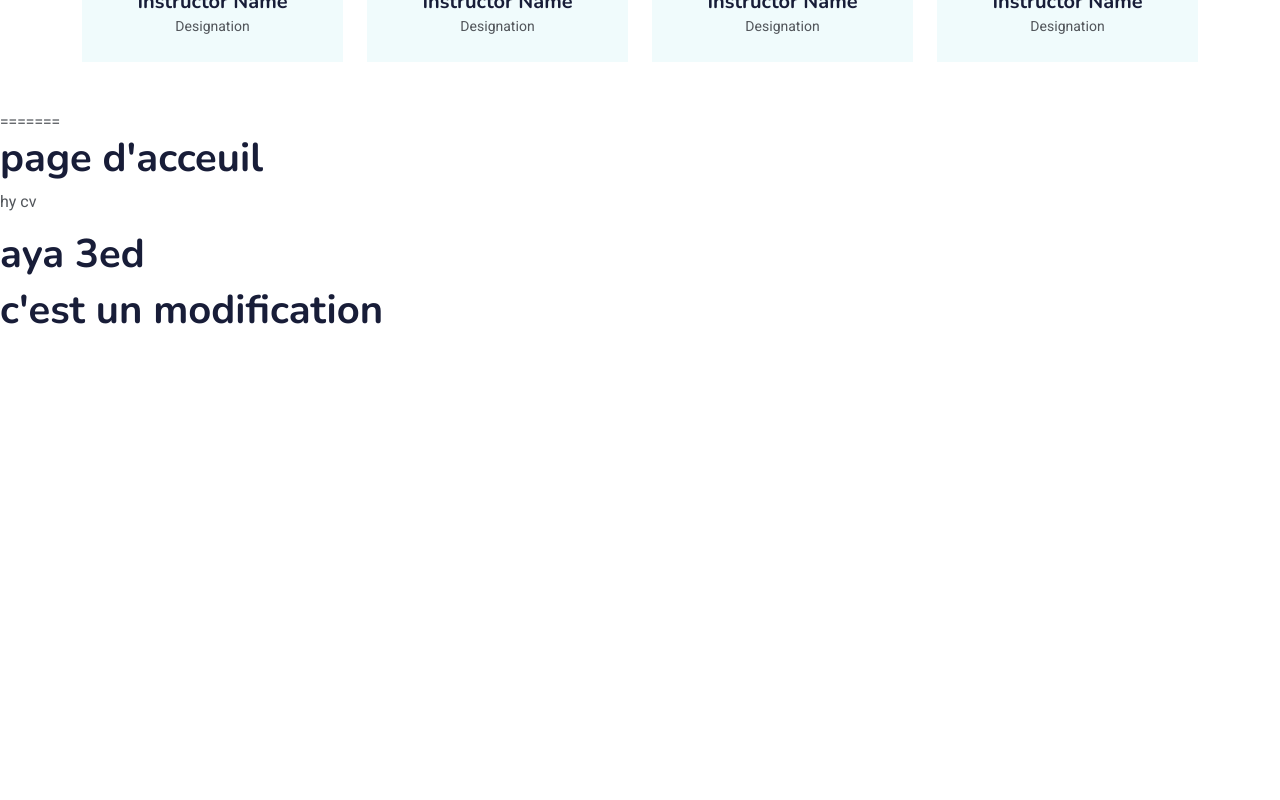
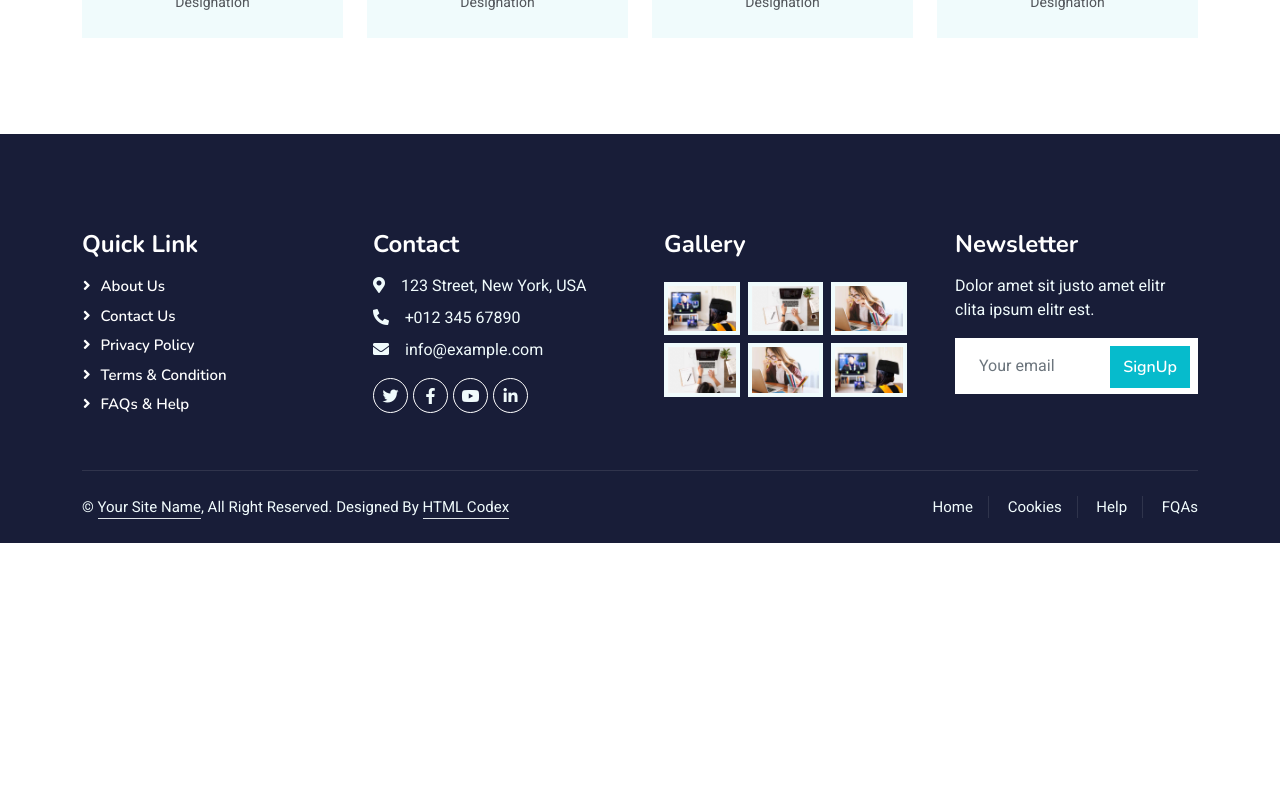
Before and after one commit to EyaMahjoub/classroomAngular, an Angular app: page / in a window 1280 px wide. Shown: the part 2860-3660 px from the top of the page. After the commit the page ends 3403 px from the top, so only its background shows below. Built offline with nearby package versions, Linux system fonts and the light colour scheme.

Commit message:
accueil1

```diff
--- a/src/app/app.component.html
+++ b/src/app/app.component.html
@@ -1,4 +1,3 @@
-<<<<<<< HEAD
 
 
 
@@ -296,21 +295,3 @@
         </div>
     </div>
     <!-- Team End -->
-
-=======
-<!DOCTYPE html>
-<html lang="en">
-<head>
-    <meta charset="UTF-8">
-    <meta name="viewport" content="width=device-width, initial-scale=1.0">
-    <title>classroom</title>
-</head>
-<body>
-    <h1>page d'acceuil</h1>
-    <p> hy cv </p>
-
-    <h1>aya 3ed</h1>
-    <h1>c'est un modification</h1>
-</body>
-</html>
->>>>>>> 45360d5 (commit1)
```
